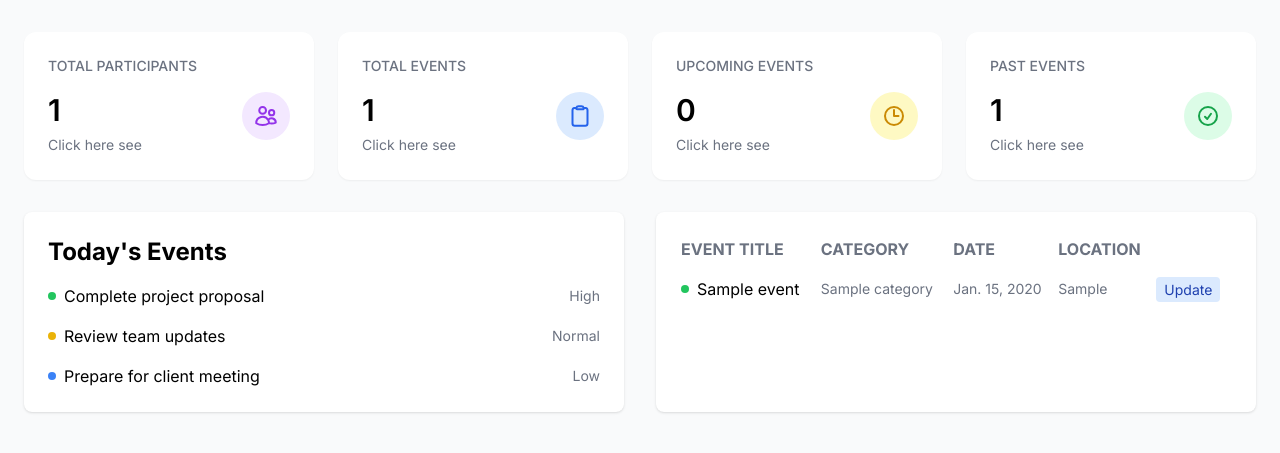
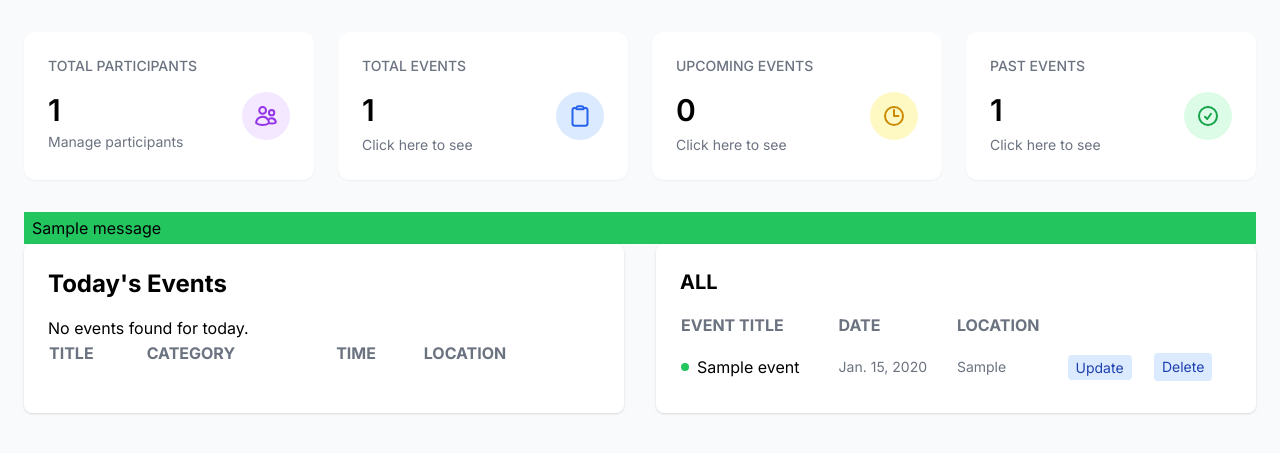
Before and after one commit to NowshinBushra/event-management, a Django app: page /events/organizer-dashboard/ in a window 1280 px wide. Shown: the part 64-517 px from the top of the page. Run offline with Django 5.2, Linux system fonts and the light colour scheme; tables that the repository leaves empty hold one stand-in row (values such as "Sample post"); one stand-in notice (Sample message) is shown; lists and menus that the app fills with data are empty.

Commit message:
CRUD done

```diff
--- a/event_management/settings.py
+++ b/event_management/settings.py
@@ -124,6 +124,7 @@ AUTH_PASSWORD_VALIDATORS = [
 
 LANGUAGE_CODE = 'en-us'
 
+# TIME_ZONE = 'Asia/Riyadh'
 TIME_ZONE = 'UTC'
 
 USE_I18N = True
--- a/events/templates/home.html
+++ b/events/templates/home.html
@@ -15,10 +15,10 @@
             <div class="text-xl font-bold text-gray-800">Evento</div>
             <div class="md:flex space-x-4">
               <a href="#" class="text-gray-600 hover:text-gray-800">Home</a>
-              <a href="#" class="text-gray-600 hover:text-gray-800">Dashboard</a>
+              <a href="{% url 'organizer-dashboard' %}" class="text-gray-600 hover:text-gray-800">Dashboard</a>
               <a href="events/" class="text-gray-600 hover:text-gray-800">Events</a>
+              <a href="{% url 'create-event' %}" class="text-gray-600 hover:text-gray-800">Create Event</a>
               <a href="#" class="text-gray-600 hover:text-gray-800">About</a>
-              <a href="#" class="text-gray-600 hover:text-gray-800">Create Event</a>
             </div>
 
             <div class="flex gap-1">
--- a/events/templates/organizer-dashboard.html
+++ b/events/templates/organizer-dashboard.html
@@ -58,7 +58,7 @@
             <div class="flex justify-between items-start">
               <div>
                 <p class="text-3xl font-semibold mb-1">{{ all_participants_count }}</p>
-                <a class="text-gray-500 text-sm" href="{% url 'organizer-dashboard' %}?type=all_participants">Click here see</a>
+                <p class="text-gray-500 text-sm">Manage participants</p>
               </div>
               <div class="bg-purple-100 p-3 rounded-full">
                 <svg
@@ -85,7 +85,7 @@
             <div class="flex justify-between items-start">
               <div>
                 <p class="text-3xl font-semibold mb-1">{{ counts.total_events }}</p>
-                <a class="text-gray-500 text-sm" href="{% url 'organizer-dashboard' %}">Click here see</a>
+                <a class="text-gray-500 text-sm" href="{% url 'organizer-dashboard' %}">Click here to see</a>
               </div>
               <div class="bg-blue-100 p-3 rounded-full">
                 <svg
@@ -113,7 +113,7 @@
             <div class="flex justify-between items-start">
               <div>
                 <p class="text-3xl font-semibold mb-1">{{ counts.upcoming_events_count }}</p>
-                <a class="text-gray-500 text-sm" href="{% url 'organizer-dashboard' %}?type=upcoming_events">Click here see</a>
+                <a class="text-gray-500 text-sm" href="{% url 'organizer-dashboard' %}?type=upcoming events">Click here to see</a>
               </div>
               <div class="bg-yellow-100 p-3 rounded-full">
                 <svg
@@ -138,7 +138,7 @@
             <div class="flex justify-between items-start">
               <div>
                 <p class="text-3xl font-semibold mb-1">{{ counts.past_events_count }}</p>
-                <a class="text-gray-500 text-sm" href="{% url 'organizer-dashboard' %}?type=past_events">Click here see</a>
+                <a class="text-gray-500 text-sm" href="{% url 'organizer-dashboard' %}?type=past events">Click here to see</a>
               </div>
               <div class="bg-green-100 p-3 rounded-full">
                 <svg
@@ -161,43 +161,53 @@
             </div>
           </div>
         </div>
-
+        {% if messages %}
+            {% for message in messages %}
+                <div class="px-2 py-1 {% if message.tags == 'success' %}bg-green-500{% endif %} ">{{message}}</div>
+            {% endfor %}
+        {% endif %}
         <!-- Task Table  -->
 
         <div class="grid grid-cols-1 md:grid-cols-2 gap-8">
           <div class="bg-white p-6 rounded-lg shadow">
             <h2 class="text-2xl font-bold mb-4">Today's Events</h2>
-            <ul class="space-y-4">
-              <li class="flex items-center justify-between">
-                <div class="flex items-center">
-                  <span class="w-2 h-2 bg-green-500 rounded-full mr-2"></span>
-                  <span>Complete project proposal</span>
-                </div>
-                <span class="text-sm text-gray-500">High</span>
-              </li>
-              <li class="flex items-center justify-between">
-                <div class="flex items-center">
-                  <span class="w-2 h-2 bg-yellow-500 rounded-full mr-2"></span>
-                  <span>Review team updates</span>
-                </div>
-                <span class="text-sm text-gray-500">Normal</span>
-              </li>
-              <li class="flex items-center justify-between">
-                <div class="flex items-center">
-                  <span class="w-2 h-2 bg-blue-500 rounded-full mr-2"></span>
-                  <span>Prepare for client meeting</span>
-                </div>
-                <span class="text-sm text-gray-500">Low</span>
-              </li>
-            </ul>
+            <table class="w-full">
+              <thead>
+                <tr class="text-left text-gray-500">
+                  <th class="pb-2">TITLE</th>
+                  <th class="pb-2">CATEGORY</th>
+                  <th class="pb-2">TIME</th>
+                  <th class="pb-2">LOCATION</th>
+                </tr>
+              </thead>
+              <tbody>
+              {% for event in todays_event %}
+              <tr>
+                <td class="py-2">
+                  <div class="flex items-center">
+                    <span
+                      class="w-2 h-2 bg-green-500 rounded-full mr-2"
+                    ></span>
+                    <span>{{event}}</span>
+                  </div>
+                </td>
+                <td class="py-2 text-sm text-gray-500">{{event.category.name}}</td>
+                <td class="py-2 text-sm text-gray-500">{{event.time}}</td>
+                <td class="py-2 text-sm text-gray-500">{{event.location}}</td>
+              </tr>
+              {% empty %}
+                <p>No events found for today.</p>
+              {% endfor %}
+
+              </tbody>
+            </table>
           </div>
           <div class="bg-white p-6 rounded-lg shadow">
-            {% comment %} <h2 class="text-2xl font-bold mb-4">{{type}}</h2> {% endcomment %}
+            <h2 class="text-xl font-bold mb-4">{{type}}</h2>
             <table class="w-full">
               <thead>
                 <tr class="text-left text-gray-500">
                   <th class="pb-2">EVENT TITLE</th>
-                  <th class="pb-2">CATEGORY</th>
                   <th class="pb-2">DATE</th>
                   <th class="pb-2">LOCATION</th>
                 </tr>
@@ -213,28 +223,20 @@
                     <span>{{event}}</span>
                   </div>
                 </td>
-                <td class="py-2 text-sm text-gray-500">{{event.category.name}}</td>
                 <td class="py-2 text-sm text-gray-500">{{event.date}}</td>
                 <td class="py-2 text-sm text-gray-500">{{event.location}}</td>
                 <td class="py-2">
                   <a href='{% url "update-event" event.id %}' class="bg-blue-100 text-blue-800 px-2 py-1 rounded text-sm">Update</a>
                 </td>
+                <td class="py-2">
+                  <form action='{% url "delete-event" event.id %}' method="POST">
+                    {% csrf_token %}
+                    <button type='submit' class="bg-blue-100 text-blue-800 px-2 py-1 rounded text-sm">Delete</button>
+                  </form>
+                </td>
 
               </tr>
                 {% endfor %}
-
-                {% comment %} {% for participant in participants %}
-              <tr>
-                <td class="py-2">
-                  <div class="flex items-center">
-                    <span
-                      class="w-2 h-2 bg-green-500 rounded-full mr-2"
-                    ></span>
-                    <span>{{participant}}</span>
-                  </div>
-                </td>
-              </tr>
-                {% endfor %} {% endcomment %}
 
               </tbody>
             </table>
--- a/events/urls.py
+++ b/events/urls.py
@@ -1,9 +1,10 @@
 from django.urls import path
-from events.views import organizer_dashboard, create_event, update_event
+from events.views import organizer_dashboard, create_event, update_event, delete_event
 
 urlpatterns = [
     path('organizer-dashboard/', organizer_dashboard, name="organizer-dashboard"),
     path('create-event/', create_event, name="create-event"),
     path('update-event/<int:id>/', update_event, name="update-event"),
+    path('delete-event/<int:id>/', delete_event, name="delete-event"),
     # path('view-events/', view_events),
 ]
--- a/events/views.py
+++ b/events/views.py
@@ -1,7 +1,7 @@
 
 from django.shortcuts import render, redirect
 from django.db.models import Q, Count
-from django.utils.timezone import now
+from django.utils.timezone import now, localdate
 from django.http import HttpResponse
 from events.forms import EventModelForm
 from events.models import Event, Participant, Category
@@ -18,66 +18,25 @@ def home(request):
         'ps' : ps
         })
 
-def organizer_dashboard(request):
-    type = request.GET.get('type','all')
-    print(type)
-
-    today = now().date()
-    all_participants = Participant.objects.all()
-    all_participants_count = all_participants.count()
-
-    base_query = Event.objects.select_related('category').prefetch_related('participants')
-
-    if type == 'all':
-        events = base_query.all()
-    elif type == 'todays_event':
-        events = base_query.filter(date=today)
-    elif type == 'upcoming_events':
-        events = base_query.filter(date__gte=today)
-    elif type == 'past_events':
-        events = base_query.filter(date__lt=today)
-    elif type == 'all_participants':
-        events = all_participants
-
-    # todays_event = Event.objects.filter(date=today)
-    # upcoming_events = Event.objects.filter(date__gte=today)
-    # past_events = Event.objects.filter(date__lt=today)
-
-
-
-    counts = Event.objects.aggregate(
-        total_events = Count('id'),
-        upcoming_events_count = Count('id', filter= Q(date__gte=today)),
-        past_events_count = Count('id', filter= Q(date__lt=today))
-    )
-    context = {
-        'events': events,
-        'counts': counts,
-        # 'type' : type,
-        # "todays_event": todays_event,
-        # "upcoming_events": upcoming_events,
-        # "past_events": past_events,
-
-        "all_participants": all_participants,
-        "all_participants_count": all_participants_count,
-        }
-
-    return render(request, "organizer-dashboard.html", context)
 
 # def show_events(request):
 #     return HttpResponse("Welcome to the event management system")
-
+ # participants = Participant.objects.all()
+    # categories = Category.objects.all()
+    # form = EventModelForm(participants = participants, categories = categories)
 
 def create_event(request):
-    # participants = Participant.objects.all()
-    # categories = Category.objects.all()
-    # form = EventModelForm(participants = participants, categories = categories)
+
     form = EventModelForm()
 
     if request.method == "POST":
         form = EventModelForm(request.POST)
         if form.is_valid():
-            form.save()
+            event = form.save(commit=False)
+            event.save()
+
+            participants = form.cleaned_data.get('participants')
+            event.participants.set(participants)
 
             messages.success(request, "Event added successfully")
             return redirect('create-event')
@@ -96,11 +55,64 @@ def update_event(request, id):
             form.save()
 
             messages.success(request, "Event updated successfully")
-            return redirect('create-event')
+            return redirect('update-event', id)
 
     context = {"form": form}
     return render(request, "event_form.html", context)
 
+def delete_event(request, id):
+    if request.method =="POST":
+        event = Event.objects.get(id=id)
+        event.delete()
+        messages.success(request, 'Event deleted successfully')
+        return redirect('organizer-dashboard')
+    else:
+        messages.success(request, 'Something went wrong')
+        return redirect('organizer-dashboard')
+
+
+
+
+
+
+
+def organizer_dashboard(request):
+    type = request.GET.get('type','all')
+
+    today = now().date()
+    todays_event = Event.objects.filter(date=today)
+
+    all_participants = Participant.objects.all()
+    all_participants_count = all_participants.count()
+
+    base_query = Event.objects.select_related('category').prefetch_related('participants')
+
+    if type == 'all':
+        events = base_query.all()
+    elif type == 'upcoming events':
+        events = base_query.filter(date__gte=today)
+    elif type == 'past events':
+        events = base_query.filter(date__lt=today)
+    elif type == 'all_participants':
+        events = all_participants
+
+
+
+    counts = Event.objects.aggregate(
+        total_events = Count('id'),
+        upcoming_events_count = Count('id', filter= Q(date__gte=today)),
+        past_events_count = Count('id', filter= Q(date__lt=today))
+    )
+    context = {
+        'events': events,
+        'counts': counts,
+        'type' : type.upper,
+        "todays_event": todays_event,
+        "all_participants": all_participants,
+        "all_participants_count": all_participants_count,
+        }
+
+    return render(request, "organizer-dashboard.html", context)
 
 
 # def view_events(request):
```
Also changed, not shown: events/forms.py (+15 -2 lines).
